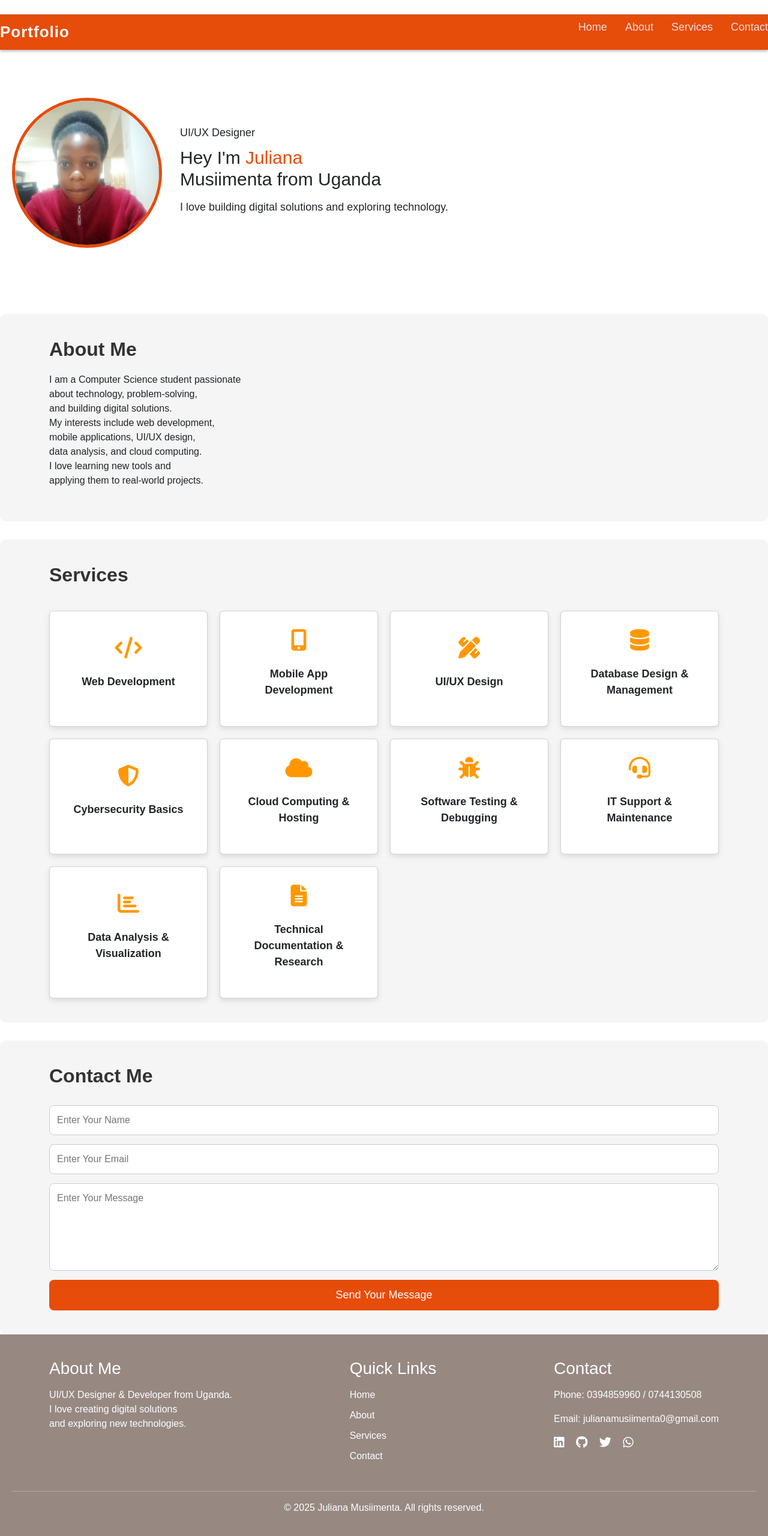
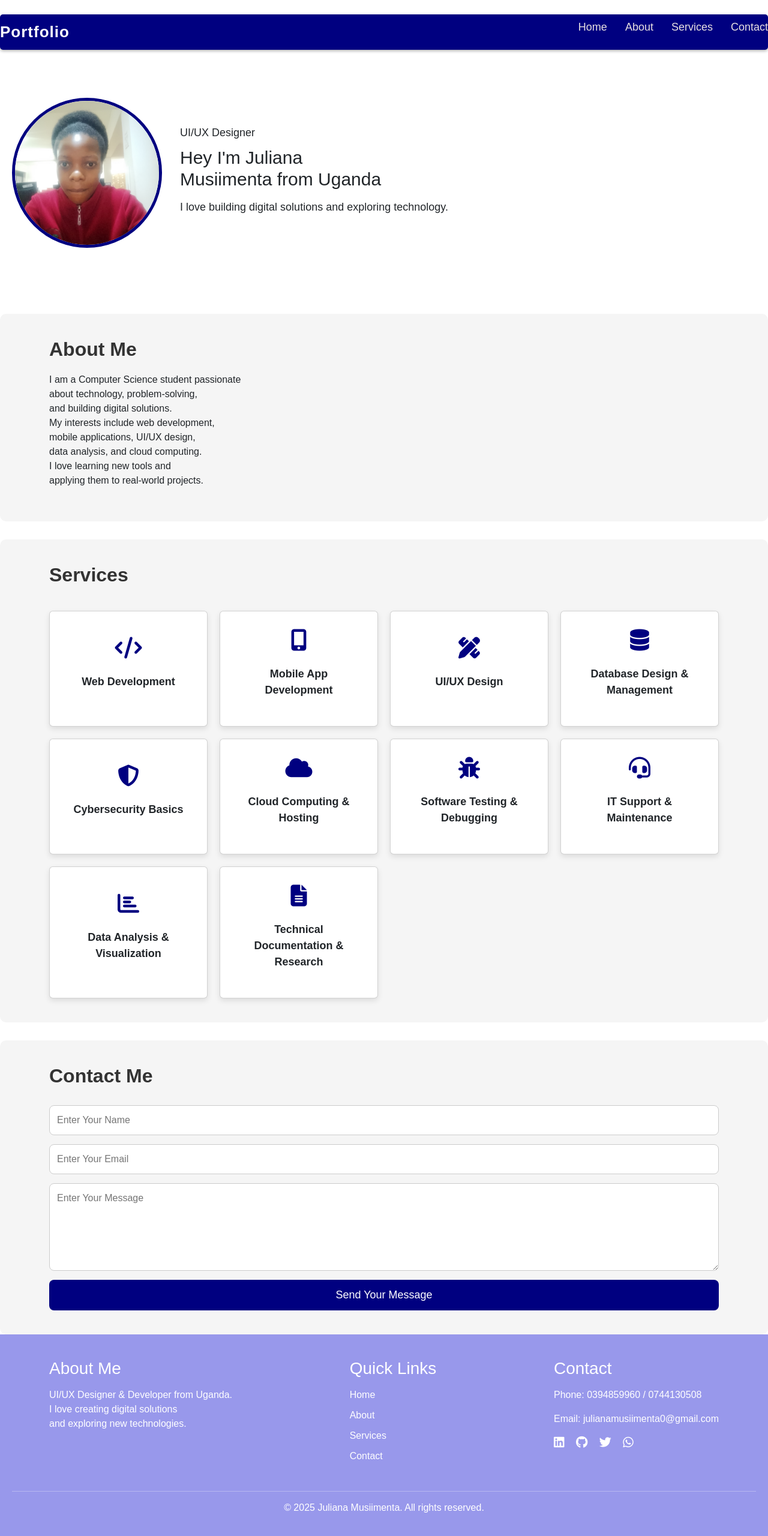
Before and after one commit to JulianaMusiimenta/personal-Portfolio, a plain HTML site: page index.html in a window 1280 px wide. Shown: the part 56-2616 px from the top of the page at 60% size. Drawn offline with nearby package versions, Linux system fonts and the light colour scheme.

Commit message:
upated css

```diff
--- a/index.css
+++ b/index.css
@@ -14,13 +14,14 @@ body {
    Navbar
 ======================== */
 .navbar {
+  border-radius: 5px;
   padding: 20px 50px;
   position: fixed;          /* Fixed at top */
   top: 0;
   left: 0;
   width: 100%;
   z-index: 9999;
-  background: hsl(18, 92%, 47%);
+  background: #000080;
   box-shadow: 0 2px 5px rgba(0,0,0,0.3);
   display: flex;
   justify-content: space-between;
@@ -92,7 +93,7 @@ body {
   height: 250px;
   border-radius: 50%;
   object-fit: cover;
-  border: 5px solid hsl(18, 92%, 47%);
+  border: 5px solid #000080;
   margin: 0;
 }
 
@@ -104,10 +105,6 @@ body {
 .hero-text h1 {
   font-size: 30px;
   margin-bottom: 15px;
-}
-
-.hero-text h1 span {
-  color: hsl(18, 92%, 47%);
 }
 
 /* ========================
@@ -159,7 +156,7 @@ section {
 }
 
 .card i {
-  color: #ff9800;
+  color: #000080;
   margin-bottom: 15px;
 }
 
@@ -171,7 +168,7 @@ section {
 
 .card:hover {
   transform: translateY(-8px);
-  background: hsl(18, 92%, 47%);
+  background: #000080;
   color: white;
 }
 
@@ -201,7 +198,7 @@ section {
   padding: 12px;
   border: none;
   border-radius: 8px;
-  background: hsl(18, 92%, 47%);
+  background: #000080;
   color: white;
   font-size: 18px;
   cursor: pointer;
@@ -209,14 +206,14 @@ section {
 }
 
 .contact-form button:hover {
-  background: hsl(18, 82%, 37%);
+  background:#000080;
 }
 
 /* ========================
    Footer
 ======================== */
 .footer {
-  background: hsl(17, 9%, 55%);
+  background: #9898eb;
   color: white;
   padding: 40px 20px 20px 20px;
   font-size: 16px;
@@ -288,7 +285,7 @@ section {
     flex-direction: column;
     display: none;
     width: 100%;
-    background: hsl(18, 92%, 47%);
+    background: #000080;
     position: absolute;
     top: 80px;
     right: 0;
--- a/index.html
+++ b/index.html
@@ -41,7 +41,7 @@
     </div>
     <div class="hero-text">
       <p>UI/UX Designer</p>
-      <h1>Hey I'm <span>Juliana</span><br>Musiimenta from Uganda</h1>
+      <h1>Hey I'm Juliana<br>Musiimenta from Uganda</h1>
       <p>I love building digital solutions and exploring technology.</p>
     </div>
   </div>
```
